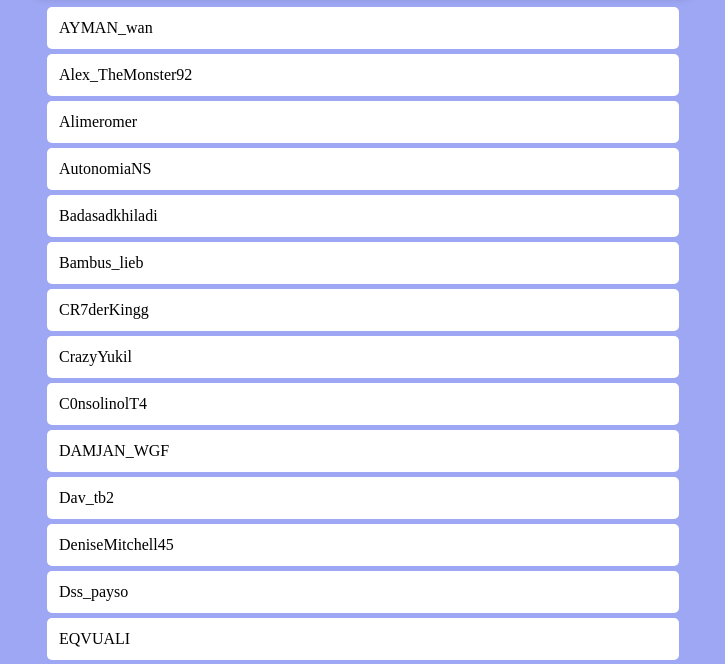
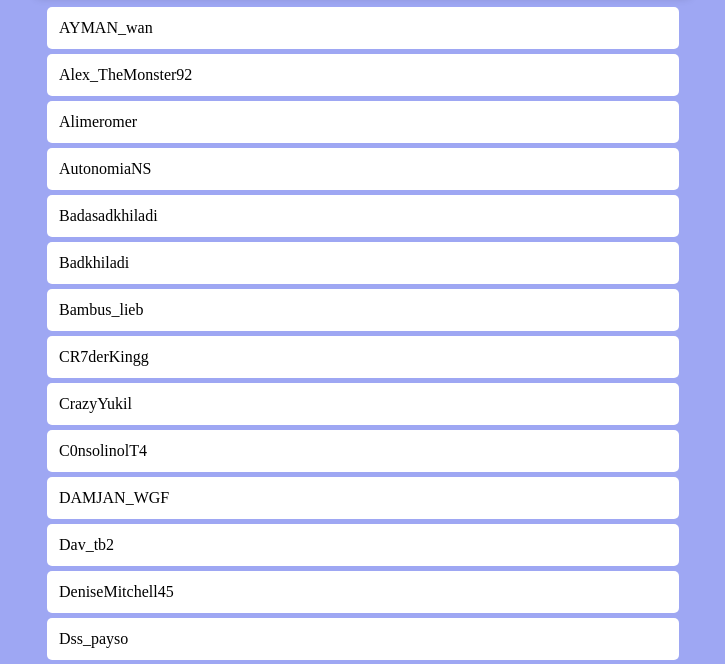
Before and after one commit to XeononHD/GeMaZ-Roblox-Scammer-Liste, a plain HTML site: page index.html in a window 1280 px wide. Shown: the part 125-789 px from the top of the page, without its empty margins (277-1002 px from the left). Drawn offline with Linux system fonts and the light colour scheme.

Commit message:
Add files via upload

```diff
--- a/index.html
+++ b/index.html
@@ -56,6 +56,7 @@
 <li>Alimeromer</li>
 <li>AutonomiaNS</li>
 <li>Badasadkhiladi</li>
+<li>Badkhiladi</li>
 <li>Bambus_lieb</li>
 <li>CR7derKingg</li>
 <li>CrazyYukil</li>
```
